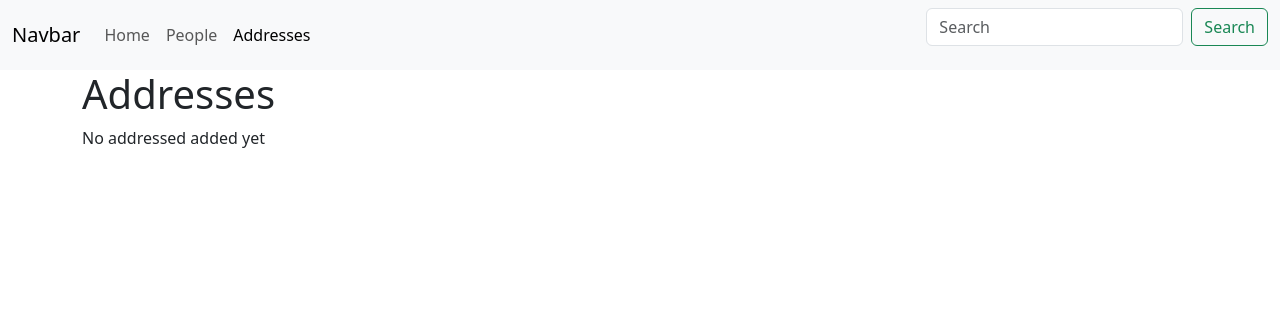
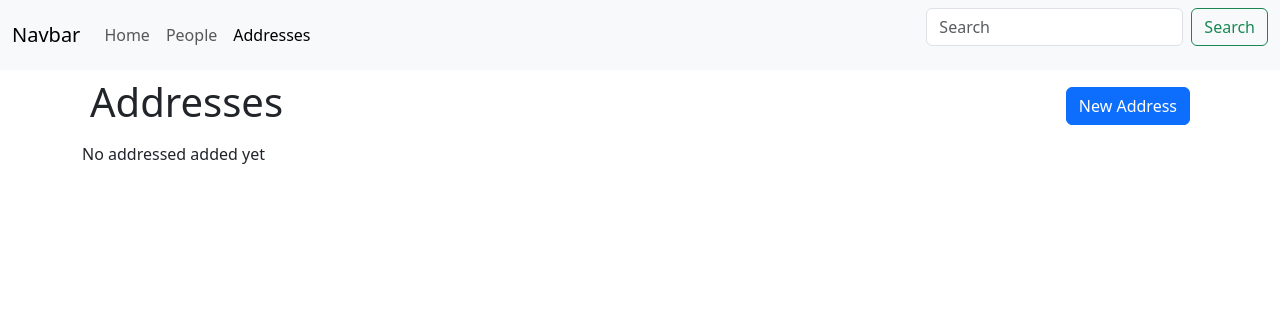
Before and after one commit to joelghill/DJANGO_2025, a Django app: page /addresses/ in a window 1280 px wide. Shown: the top 330 px of the page. Run offline with Django 5.2, Linux system fonts and the light colour scheme; data that the repository does not hold is empty.

Commit message:
Finishing CRUD views for addresses

```diff
--- a/home/models/address.py
+++ b/home/models/address.py
@@ -1,4 +1,5 @@
 from django.db import models
+from django.urls import reverse
 
 
 # Create your models here.
@@ -12,3 +13,6 @@ class Address(models.Model):
 
     def __str__(self):
         return f"{self.street} {self.unit_number} {self.city} {self.province} {self.postal_code} {self.country}"
+
+    def get_absolute_url(self):
+        return reverse("address_details", kwargs={"pk": self.pk})
--- a/home/templates/home/address_list.html
+++ b/home/templates/home/address_list.html
@@ -1,7 +1,10 @@
 {% extends "base.html" %}
 {% block address_list_active %}active{%endblock%}
 {% block content %}
-<h1>Addresses</h1>
+<div class="d-flex flex-row justify-content-between align-items-center p-2">
+    <h1>Addresses</h1>
+    <a href="{% url 'create_address' %}" role="button" class="btn btn-primary">New Address</a>
+</div>
 
     {% if page_obj %}
     <ul class="list-group list-group-flush">
--- a/home/views.py
+++ b/home/views.py
@@ -1,11 +1,13 @@
 from django.shortcuts import render
-from django.views.generic.base import TemplateView, View
+from django.urls import reverse_lazy
+from django.views.generic.base import TemplateView
 from django.views.generic.detail import DetailView
+from django.views.generic.edit import CreateView, DeleteView, FormView, UpdateView
 from django.views.generic.list import ListView
-from django.views.generic.edit import FormView
 
 from home.forms import AddressForm
 from home.models.person import Person
+
 from .models.address import Address
 
 
@@ -42,6 +44,21 @@ class AddressDetailView(DetailView):
     model = Address
 
 
+class AddressCreateView(CreateView):
+    model = Address
+    fields = ['street', 'unit_number', 'city', 'province', 'postal_code', 'country']
+
+
+class AddressUpdateView(UpdateView):
+    model = Address
+    fields = ['street', 'unit_number', 'city', 'province', 'postal_code', 'country']
+
+
+class AddressDeleteView(DeleteView):
+    model = Address
+    success_url = reverse_lazy("address_list")
+
+
 class AddressView(FormView):
     template_name = "address_form.html"
     form_class = AddressForm
--- a/jabberwocky/urls.py
+++ b/jabberwocky/urls.py
@@ -18,14 +18,25 @@ Including another URLconf
 from django.contrib import admin
 from django.urls import path
 
-from home.views import HomeView, PeopleView, PersonDetailView, AddressView, AddressListView, AddressDetailView
+from home.views import (
+    AddressCreateView,
+    AddressDeleteView,
+    AddressDetailView,
+    AddressListView,
+    AddressUpdateView,
+    HomeView,
+    PeopleView,
+    PersonDetailView,
+)
 
 urlpatterns = [
     path("", HomeView.as_view(), name="home"),
     path("admin/", admin.site.urls),
     path("people/", PeopleView.as_view(), name="people_list"),
     path("people/<int:pk>/", PersonDetailView.as_view(), name="person_details"),
-    path("addresses/create/", AddressView.as_view(), name="create_address"),
     path("addresses/", AddressListView.as_view(), name="address_list"),
     path("addresses/<int:pk>/", AddressDetailView.as_view(), name="address_details"),
+    path("addresses/<int:pk>/edit", AddressUpdateView.as_view(), name="update_address"),
+    path("addresses/<int:pk>/delete", AddressDeleteView.as_view(), name="delete_address"),
+    path("addresses/create/", AddressCreateView.as_view(), name="create_address"),
 ]
```
Also changed, not shown: home/templates/home/address_confirm_delete.html (added, +12 -0 lines), home/templates/home/address_form.html (renamed from home/templates/address_form.html).
